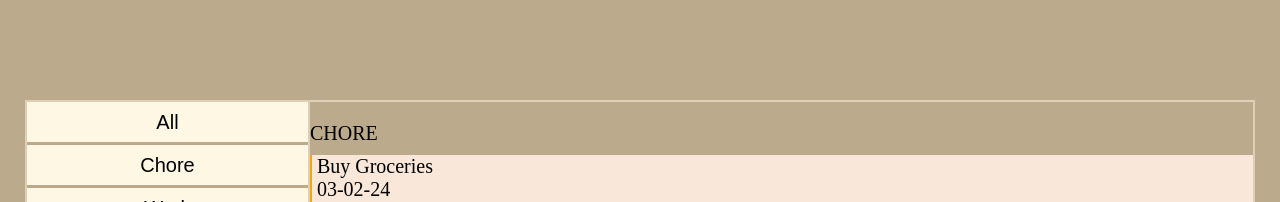
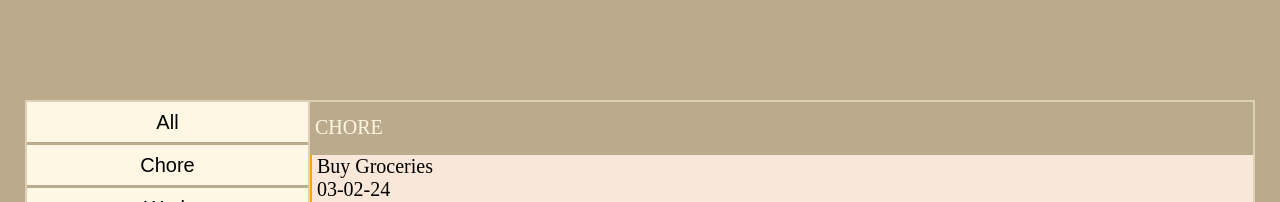
Before and after one commit to DL-GIT101/Todo-list, a website built with webpack: page src/index.html in a window 1280 px wide. Both pictures are taken after a click on the button "Chore". Shown: the top 202 px of the page. Built offline with nearby package versions, Linux system fonts and the light colour scheme.

Commit message:
add stytle to title p

```diff
--- a/src/style.css
+++ b/src/style.css
@@ -51,6 +51,19 @@ body {
     row-gap: 3px;
 }
 
+.main > .board > .title{
+    display: grid;
+    grid-template-columns: 8fr 1fr 1fr;
+}
+
+.main > .board > .title > p{
+    margin: 0;
+    margin-left: 5px;
+    align-self: center;
+    justify-self: start;
+    color: var(--color-primary);
+}
+
 .main > .board > .todo{
     background-color: var(--color-accent);
     padding-left: 5px;
```
